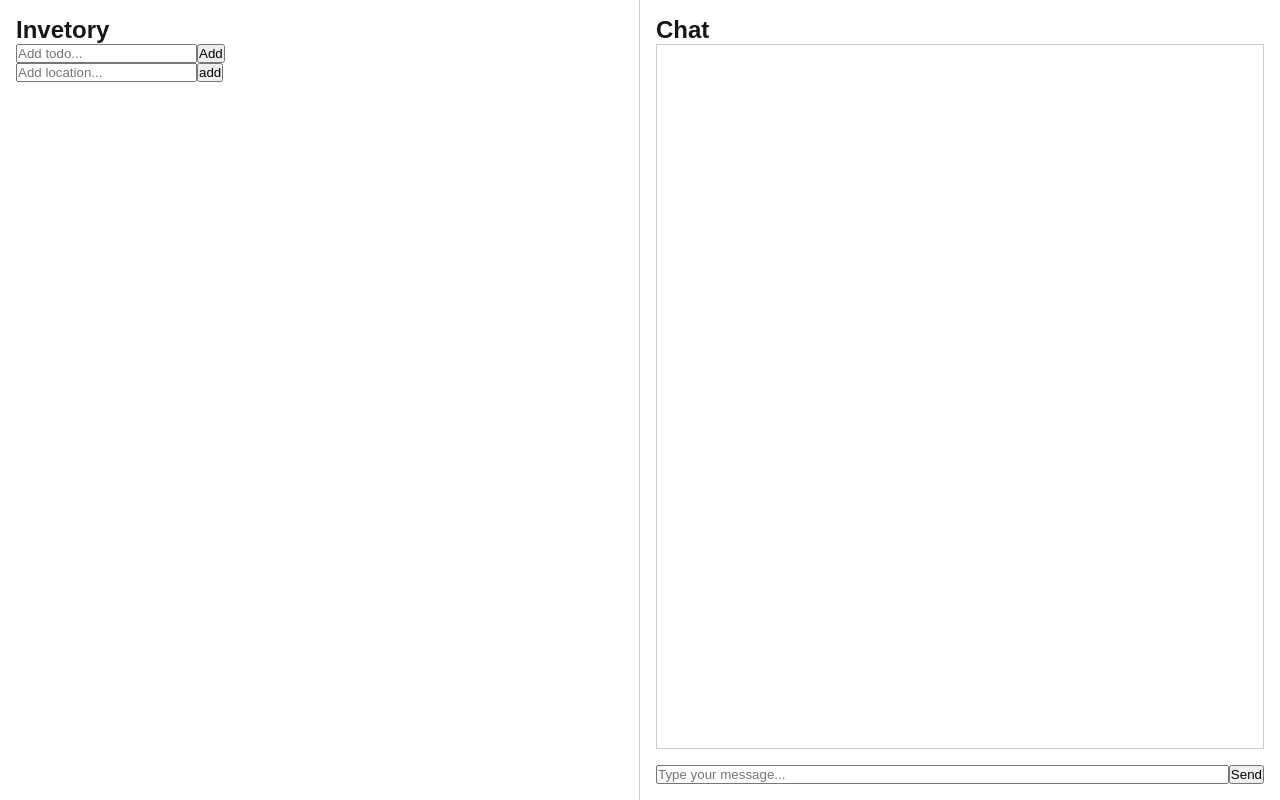
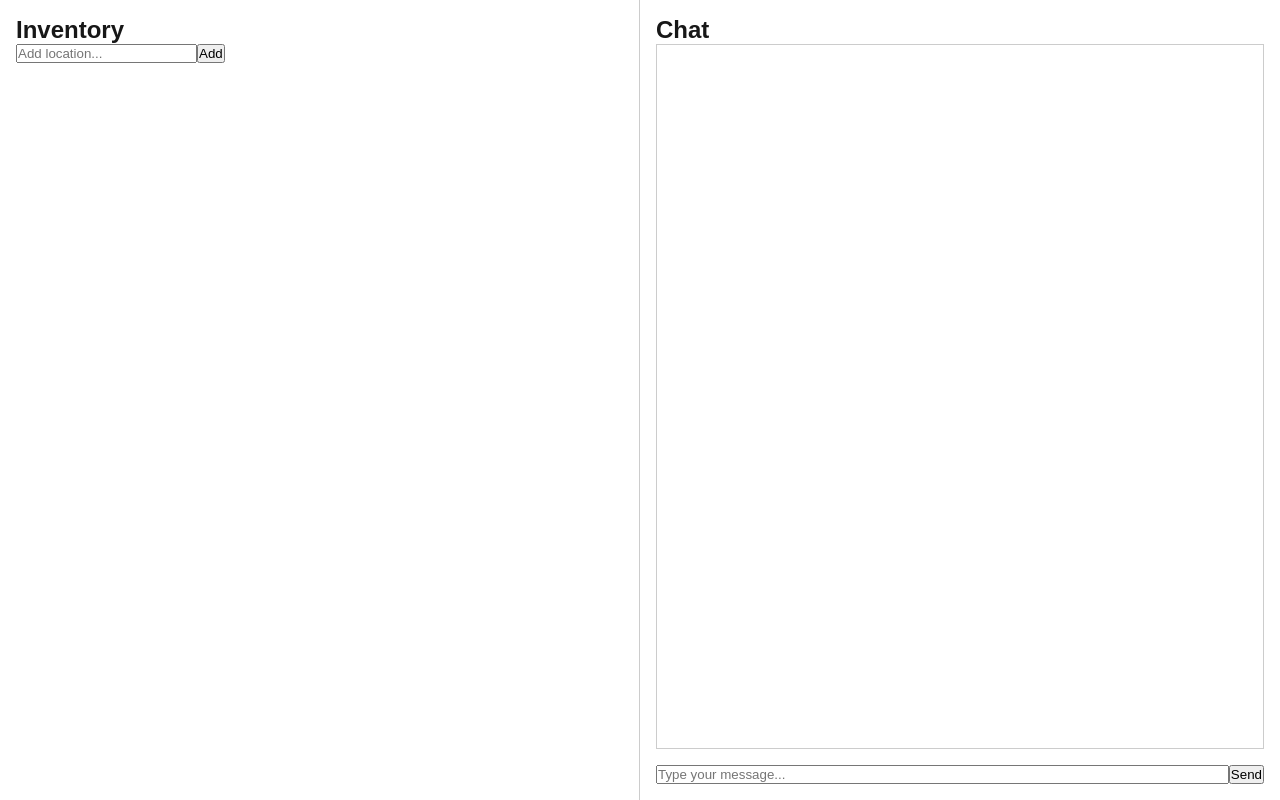
Before and after one commit to grcodeman/inventory-llm, a Next.js app: page / in a window 1280 px wide. Built offline with nearby package versions, Linux system fonts and the light colour scheme.

Commit message:
add items to diffrent places

```diff
--- a/app/components/TodoList.js
+++ b/app/components/TodoList.js
@@ -2,47 +2,61 @@
 import { useState } from 'react';
 
 export default function TodoList() {
-  const [todos, setTodos] = useState([]);
-  const [input, setInput] = useState('');
+  const [itemInput, setItemInput] = useState('');
   const [locations, setLocations] = useState({});
   const [locationInput, setLocationInput] = useState("");
   const [contextMenu, setContextMenu] = useState(null);
-  const [openLocations, setOpenLocations] = useState({})
+  const [openLocations, setOpenLocations] = useState({});
 
+  // Add a new location if it doesn't already exist
   const addLocation = () => {
-    if (locationInput.trim() && !locations[locationInput]){
-      setLocations({ ...locations, [locationInput]: []});
-      setLocationInput("")
+    if (locationInput.trim() && !locations[locationInput]) {
+      setLocations({ ...locations, [locationInput]: [] });
+      setLocationInput("");
     }
-  }
+  };
+
+  // Delete a location and hide the context menu
   const deleteLocation = (locationName) => {
     setLocations((prev) => {
       const updatedLocations = { ...prev };
       delete updatedLocations[locationName];
       return updatedLocations;
     });
-    setContextMenu(null); //hide menu after deleting
+    setContextMenu(null);
   };
+
+  // Show context menu at mouse position
   const handleContextMenu = (e, locationName) => {
     e.preventDefault();
     setContextMenu({
       locationName,
-      x: e.clientx,
-      y: e.clienty,
-    })
-  }
-  const addTodo = (e) => {
+      x: e.clientX,
+      y: e.clientY,
+    });
+  };
+
+  // Add an item to a specific location
+  const addItem = (e, location) => {
     e.preventDefault();
-    if (input.trim()) {
-      setTodos([...todos, input.trim()]);
-      setInput('');
+    if (itemInput.trim()) {
+      setLocations((prev) => ({
+        ...prev,
+        [location]: [...prev[location], itemInput],
+      }));
+      setItemInput('');
     }
   };
 
-  const deleteTodo = (index) => {
-    setTodos(todos.filter((_, i) => i !== index));
+  // Delete an item from a specific location
+  const deleteTodo = (location, index) => {
+    setLocations((prev) => ({
+      ...prev,
+      [location]: prev[location].filter((_, i) => i !== index),
+    }));
   };
 
+  // Toggle the dropdown for a location
   const toggleDropdown = (locationName) => {
     setOpenLocations((prev) => ({
       ...prev,
@@ -51,37 +65,22 @@ export default function TodoList() {
   };
 
   return (
-    <div style={{ padding: '1rem', height: '100%' }}>
-      <h2>Invetory</h2>
-      <form onSubmit={addTodo}>
-        <input
-          type="text"
-          placeholder="Add todo..."
-          value={input}
-          onChange={(e) => setInput(e.target.value)}
-        />
-        <button type="submit">Add</button>
-      </form>
-      <ul style={{ listStyle: 'none', padding: 0 }}>
-        {todos.map((todo, index) => (
-          <li key={index} style={{ display: 'flex', justifyContent: 'space-between' }}>
-            <span>{todo}</span>
-            <button onClick={() => deleteTodo(index)}>Delete</button>
-          </li>
-        ))}
-      </ul>
-      {/*add location form*/}
-      <div style={{marginBottom: "10px"}}>
+    <div style={{ padding: '1rem', height: '100%', position: 'relative' }}>
+      <h2>Inventory</h2>
+
+      {/* Add location form */}
+      <div style={{ marginBottom: "10px" }}>
         <input
           type='text'
           placeholder='Add location...'
           value={locationInput}
           onChange={(e) => setLocationInput(e.target.value)}
         />
-        <button onClick={addLocation}>add</button>
+        <button onClick={addLocation}>Add</button>
       </div>
-      {/* Display locations*/}
-      <div style={{display: "flex", flexDirection: "column", gap: '10px', flexWrap: 'wrap'}}>
+
+      {/* Display locations */}
+      <div style={{ display: "flex", flexDirection: "column", gap: '10px', flexWrap: 'wrap' }}>
         {Object.keys(locations).map((location) => (
           <div
             key={location}
@@ -101,34 +100,56 @@ export default function TodoList() {
                 display: "flex",
                 justifyContent: "space-between",
                 alignItems: "center",
-            }}>
+              }}
+            >
               <span>{location}</span>
               <span>{openLocations[location] ? "▲" : "▼"}</span>
             </div>
             {/* Dropdown Content (hidden if closed) */}
             {openLocations[location] && (
-              <div
-              style={{
-                padding: "10px",
-              }}
+              <div style={{ padding: "10px" }}>
+                <form onSubmit={(e) => addItem(e, location)}>
+                  <input
+                    type="text"
+                    placeholder="Add item..."
+                    value={itemInput}
+                    onChange={(e) => setItemInput(e.target.value)}
+                  />
+                  <button type="submit">Add</button>
+                </form>
+
+                {/* List of items in location */}
+                <ul style={{ listStyle: 'none', padding: 0 }}>
+                  {locations[location].map((item, index) => (
+                    <li
+                      key={index}
+                      style={{ display: 'flex', justifyContent: 'space-between' }}
                     >
-                <p>(items will go here)</p>
+                      <span>{item}</span>
+                      <button onClick={() => deleteTodo(location, index)}>Delete</button>
+                    </li>
+                  ))}
+                </ul>
               </div>
             )}
           </div>
         ))}
+      </div>
 
-      </div>
-      {/*context menu */}
+      {/* Context menu */}
       {contextMenu && (
         <div
           style={{
             background: "white",
-          border:"1px solid gray",
+            border: "1px solid gray",
             padding: "5px",
             boxShadow: "2px 2px 10px rgba(0,0,0,0.2)",
             zIndex: 1000,
+            position: "absolute",
+            top: contextMenu.y,
+            left: contextMenu.x,
           }}
+          onMouseLeave={() => setContextMenu(null)}
         >
           <button
             onClick={() => deleteLocation(contextMenu.locationName)}
```
Lines whose indentation alone changed are shown as unchanged.
